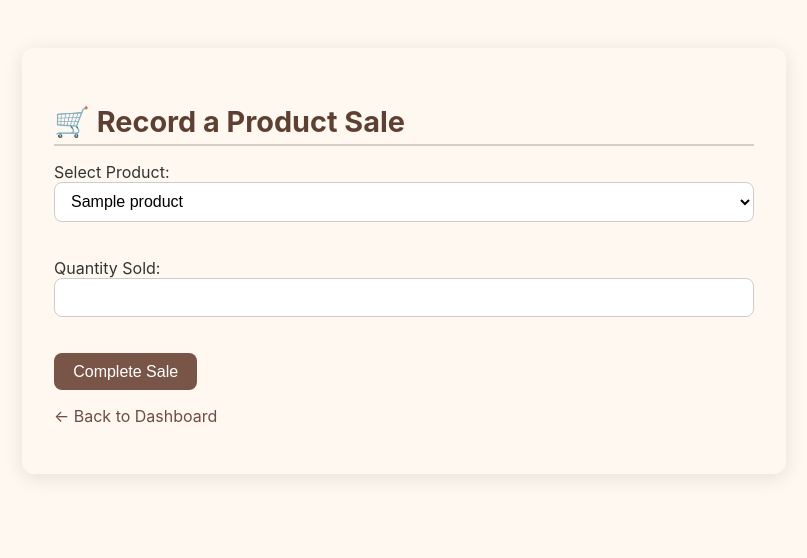
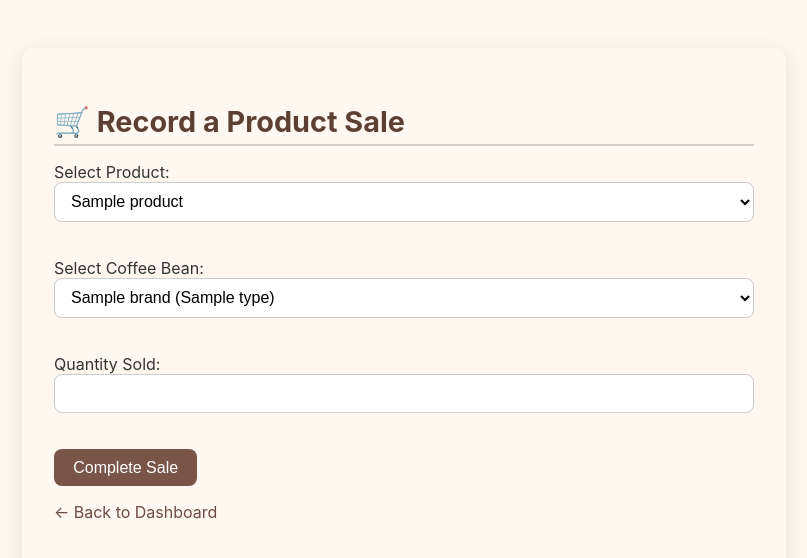
Before and after one commit to mahibahsaleh03/coffee-inventory-tracker, a Flask app: template templates/purchase.html in a window 1280 px wide. Shown: the top 558 px of the page, without its empty margins (236-1043 px from the left). Run offline with Flask 3, Linux system fonts and the light colour scheme; the template is opened without the code that fills it: most values are stand-ins (such as "Sample title", 1, 10 or a date in 2020).

Commit message:
select bean type at purchase

```diff
--- a/templates/purchase.html
+++ b/templates/purchase.html
@@ -15,6 +15,15 @@
         {% endfor %}
       </select><br><br>
 
+      <label>Select Coffee Bean:</label><br>
+      <select name="bean_id" required>
+        {% for bean in beans %}
+          <option value="{{ bean.BeanID }}">
+            {{ bean.Brand }} ({{ bean.Type }})
+          </option>
+        {% endfor %}
+      </select><br><br>
+
       <label>Quantity Sold:</label><br>
       <input type="number" name="quantity" min="1" required><br><br>
 
```
